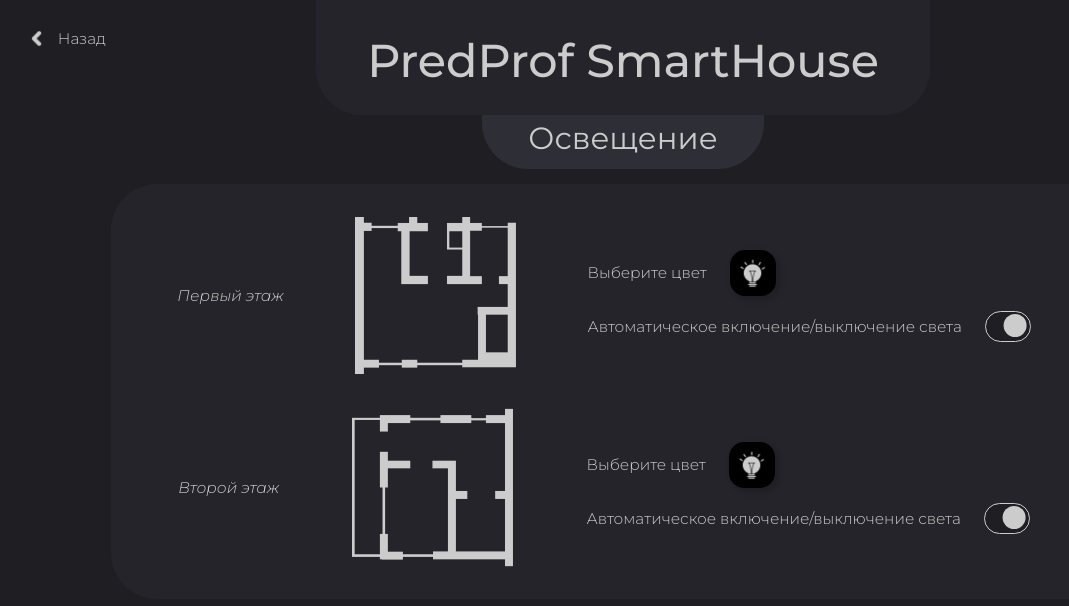
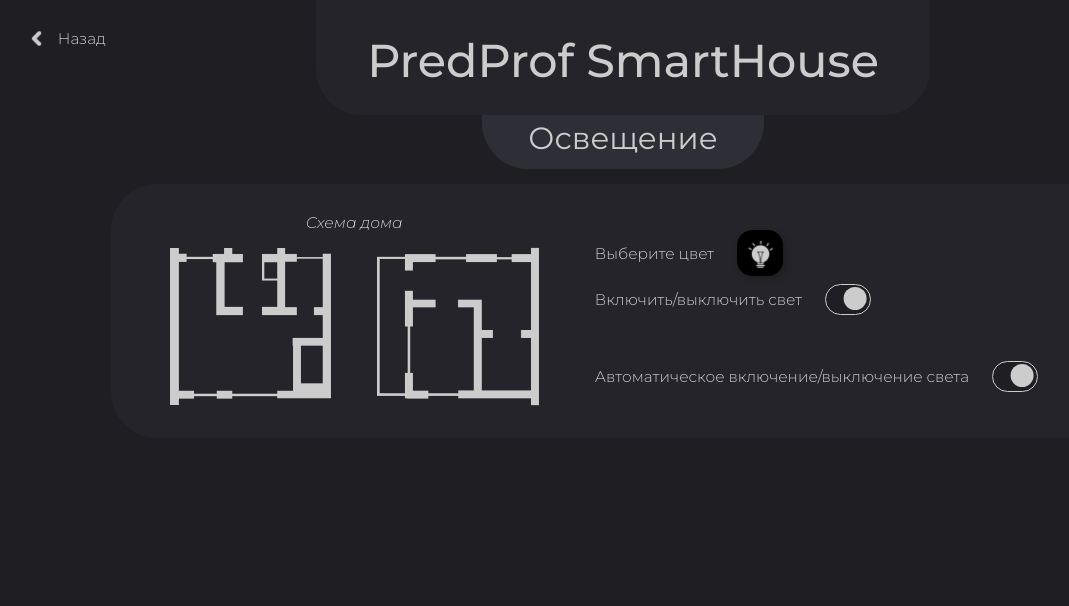
Before and after one commit to Nna2291/home1517, a Flask app: page /lights in a window 1280 px wide. Shown: the top 606 px of the page, without its empty margins (17-1086 px from the left). Run offline with Flask 2, Linux system fonts and the light colour scheme.

Commit message:
Non-significant changes in lights panel.

```diff
--- a/static/css/style.css
+++ b/static/css/style.css
@@ -152,13 +152,23 @@
   background-color: #24242A;
   padding: 2rem;
   border-radius: 3rem;
-  height: 27rem;
 }
 
 div.floor {
   display: flex;
   align-items: center;
   justify-content: space-around;
+}
+
+div.scheme_images {
+  display: flex;
+  width: 24rem;
+  justify-content: space-between;
+}
+
+div.scheme h4 {
+  margin-bottom: 1rem;
+  text-align: center;
 }
 
 div.scheme img {
@@ -212,14 +222,18 @@
   font-style: normal;
 }
 
-div.auto_light {
-  margin-top: 1rem;
+div.auto_light, div.light_on {
+  margin-top: 0.5rem;
   display: flex;
   justify-content: left;
   align-items: center;
 }
 
-div.auto_light input[type="checkbox"].toggle {
+div.auto_light {
+  margin-top: 3rem;
+}
+
+div.auto_light input[type="checkbox"].toggle, div.light_on input[type="checkbox"].toggle {
   margin-left: 1.5rem;
 }
 
--- a/templates/lights.html
+++ b/templates/lights.html
@@ -21,10 +21,13 @@
           <h2>Освещение</h2>
         </div>
         <div class="floors">
-          <div class="floor first">
-            <h4>Первый этаж</h4>
+          <div class="floor">
             <div class="scheme">
-              <img src="../static/img/first_floor.png" alt="Image Not Found">
+              <h4>Схема дома</h4>
+              <div class="scheme_images">
+                <img src="../static/img/first_floor.png" alt="Image Not Found">
+                <img src="../static/img/second_floor.png" alt="Image Not Found">
+              </div>
             </div>
             <div class="floor_preferences">
               <div class="choose_color">
@@ -32,28 +35,16 @@
                 <button class="choose_color"><img src="../static/img/light.png" alt="Image Not Found"></button>
                 <input type="color" id="1">
               </div>
+              <div class="light_on">
+                <h4>Включить/выключить свет</h4>
+                <input type="checkbox" class="toggle" checked>
+              </div>
               <div class="auto_light">
                 <h4>Автоматическое включение/выключение света</h4>
                 <input type="checkbox" class="toggle" checked>
               </div>
             </div>
           </div>
-          <div class="floor second">
-            <h4>Второй этаж</h4>
-            <div class="scheme">
-              <img src="../static/img/second_floor.png" alt="Image Not Found">
-            </div>
-            <div class="floor_preferences">
-              <div class="choose_color">
-                <h4>Выберите цвет</h4>
-                <button class="choose_color"><img src="../static/img/light.png" alt="Image Not Found"></button>
-                <input type="color" id="2">
-              </div>
-              <div class="auto_light">
-                <h4>Автоматическое включение/выключение света</h4>
-                <input type="checkbox" class="toggle" checked>
-              </div>
-            </div>
         </div>
       </div>
     </div>
```
